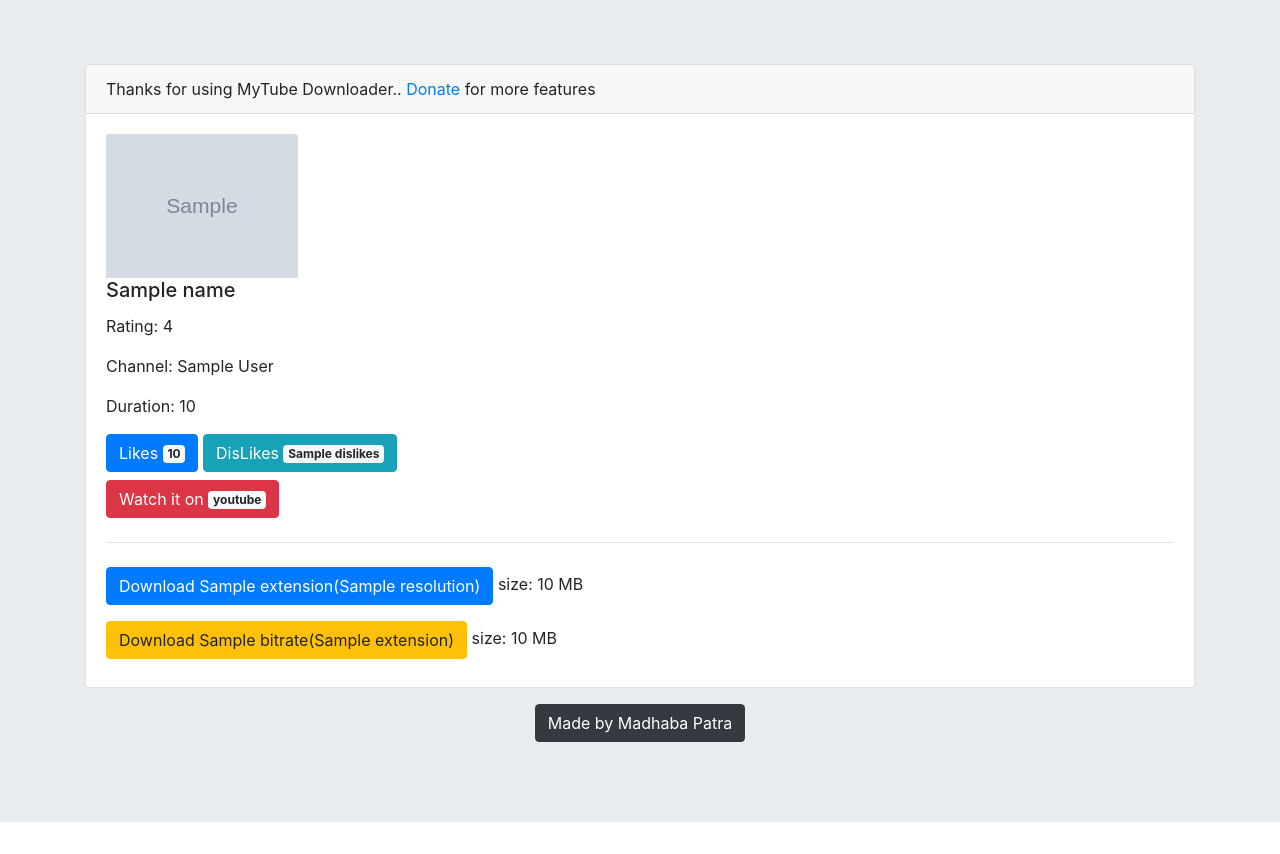
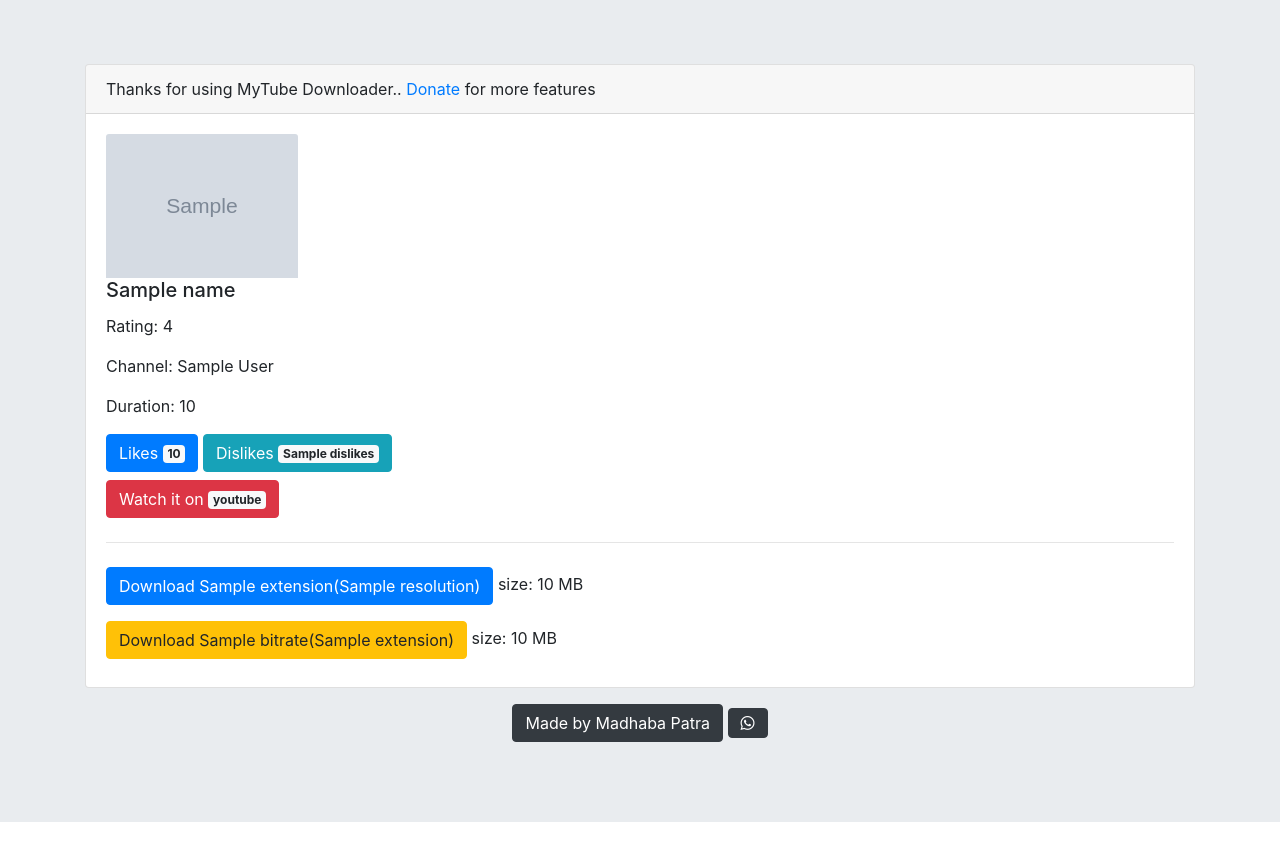
Before and after one commit to MadhabaPatra/mytube, a Flask app: template templates/details.html in a window 1280 px wide. Run offline with Flask 2, Linux system fonts and the light colour scheme; the template is opened without the code that fills it: most values are stand-ins (such as "Sample title", 1, 10 or a date in 2020); grey boxes marked "Sample" are stand-in pictures; some libraries are stand-ins or nearby versions.

Commit message:
Update details.html

```diff
--- a/templates/details.html
+++ b/templates/details.html
@@ -5,7 +5,8 @@
     <title>MyTube Downloader</title>
     <link rel="stylesheet" href="https://stackpath.bootstrapcdn.com/bootstrap/4.5.0/css/bootstrap.min.css" integrity="sha384-9aIt2nRpC12Uk9gS9baDl411NQApFmC26EwAOH8WgZl5MYYxFfc+NcPb1dKGj7Sk" crossorigin="anonymous">
     <link rel="shortcut icon" href="https://cdn1.iconfinder.com/data/icons/logotypes/32/youtube-512.png" type="image/x-icon">
-
+    <link href="https://stackpath.bootstrapcdn.com/font-awesome/4.7.0/css/font-awesome.min.css" rel="stylesheet" integrity="sha384-wvfXpqpZZVQGK6TAh5PVlGOfQNHSoD2xbE+QkPxCAFlNEevoEH3Sl0sibVcOQVnN" crossorigin="anonymous">
+    <link rel="stylesheet" href="https://cdnjs.cloudflare.com/ajax/libs/font-awesome/5.8.2/css/all.css" />
   </head>
 <body>
   <div class="jumbotron jumbotron-fluid">
@@ -24,7 +25,7 @@
             Likes <span class="badge badge-light">{{likes}}</span>
           </button>
           <button type="button" class="btn btn-info">
-            DisLikes <span class="badge badge-light">{{dislikes}}</span>
+            Dislikes <span class="badge badge-light">{{dislikes}}</span>
           </button>
           <br>
           <a href={{link}}>
@@ -45,6 +46,7 @@
   </div>
   <div class="text-center m-3">
     <a href="https://madhabapatra.github.io"><button type="button" class="btn btn-dark text-center">Made by Madhaba Patra</button></a>
+     <a href="whatsapp://send?text=http://mytube.madhaba.me"><button type="button" class="btn btn-dark text-center"><i class="fab fa-whatsapp"></i></button></a>
    </div>
 </body>
 <script src="https://code.jquery.com/jquery-3.5.1.slim.min.js" integrity="sha384-DfXdz2htPH0lsSSs5nCTpuj/zy4C+OGpamoFVy38MVBnE+IbbVYUew+OrCXaRkfj" crossorigin="anonymous"></script>
```
